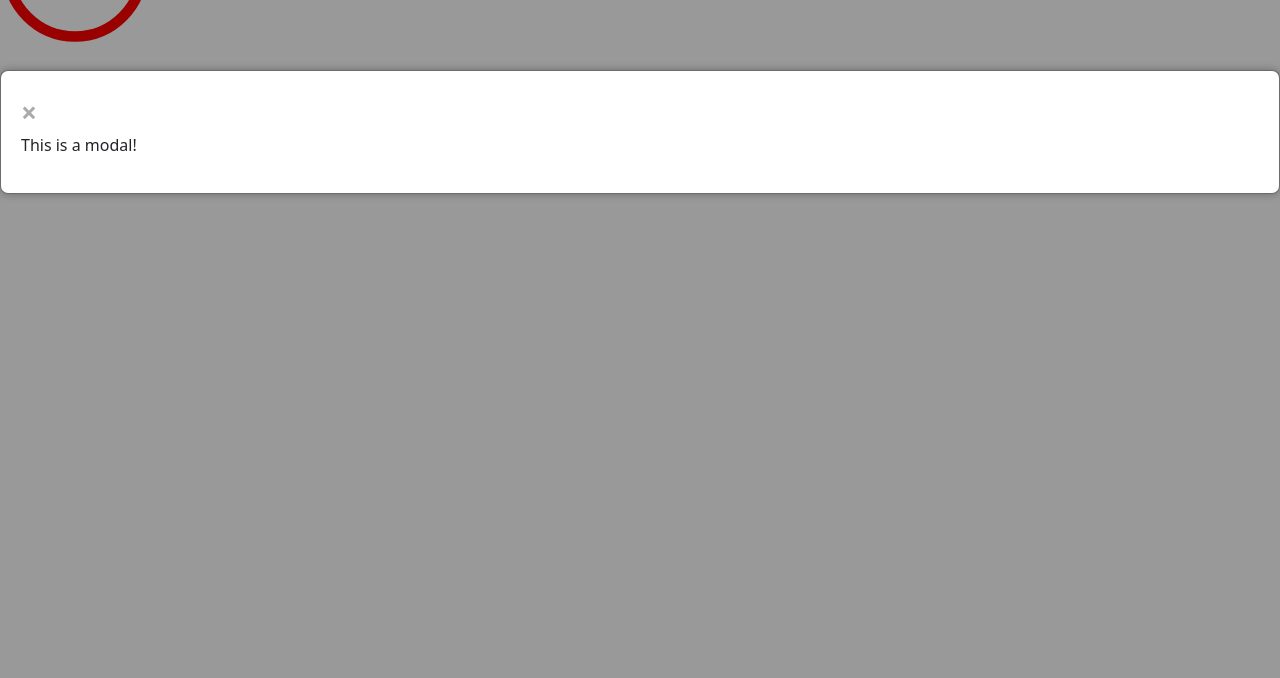
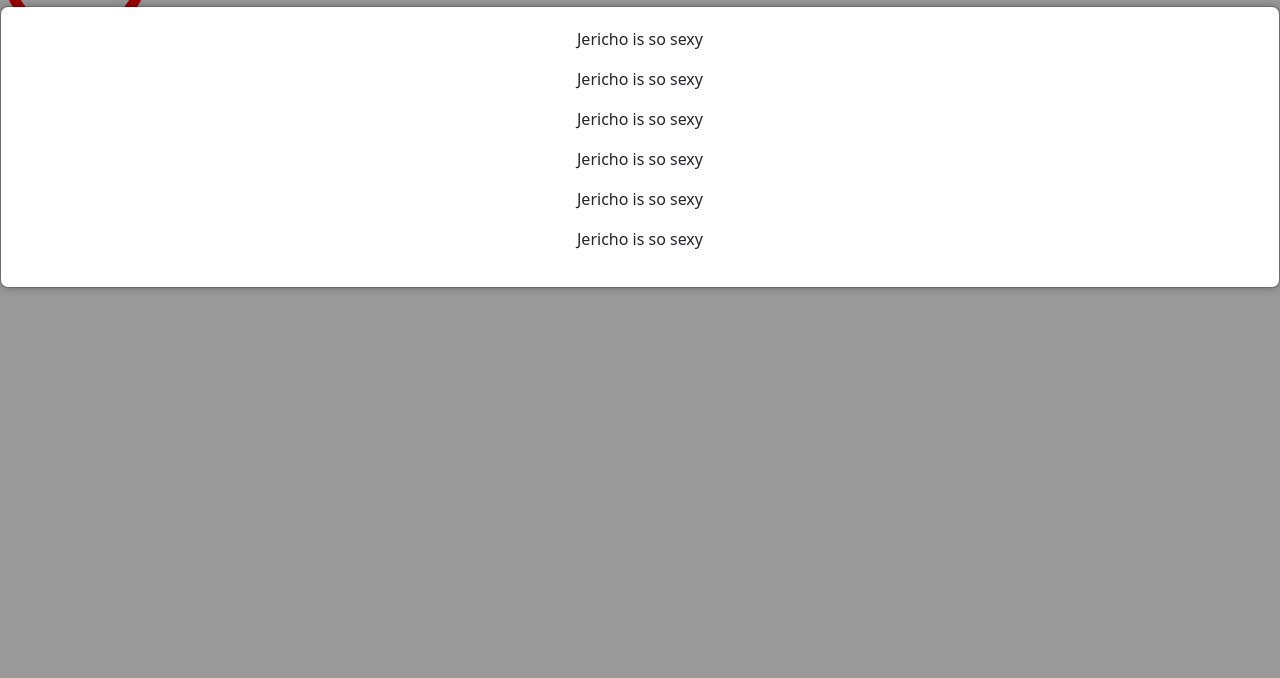
Before and after one commit to imro1/HitIt, a Flask app: page /easy in a window 1280 px wide. Shown: the part 122-800 px from the top of the page. Run offline with Flask 3, Linux system fonts and the light colour scheme.

Commit message:
more commits we love it, added modals, game is pretty much done, just need to work on some design for a while and maybe better the js

```diff
--- a/static/css/styles.css
+++ b/static/css/styles.css
@@ -99,6 +99,7 @@
     font-weight: bold;
     border-radius: 5px;
 }
+
 /* MODAL */
 .modal {
     display: none;
@@ -106,31 +107,17 @@
     z-index: 1;
     left: 0;
     top: 0;
-    width: 50%;
-    height: 50%;
     overflow: auto;
     background-color: rgba(0, 0, 0, 0.4);
 }
 
 .modal-content {
     background-color: #fefefe;
-    margin: 15% auto;
+    margin: 10% auto;
     padding: 20px;
     border: 1px solid #888;
-    width: 80%;
+    width: 50%;
     box-shadow: 0 0 10px 0 rgba(0, 0, 0, 0.3);
+    align-content: center;
+    text-align: center;
 }
-
-.close {
-    color: #aaa;
-    float: right;
-    font-size: 28px;
-    font-weight: bold;
-}
-
-.close:hover,
-.close:focus {
-    color: black;
-    text-decoration: none;
-    cursor: pointer;
-}
--- a/static/js.js
+++ b/static/js.js
@@ -58,13 +58,8 @@
 </div>
 `;
 var modal = document.getElementById("myModal");
-var span = document.getElementsByClassName("close")[0];
 startTimer();
-window.onclick = function(event) {
-  if(event.target == modal) {
-    modal.style.display="none";
-  }
-}
+
 function onTimesUp() {
   clearInterval(timerInterval);
   modal.style.display="block";
--- a/templates/easy.html
+++ b/templates/easy.html
@@ -23,8 +23,12 @@
     <p><span id="display">0</span></p>
     <div id="myModal" class="modal">
         <div class="modal-content">
-          <span class="close">&times;</span>
-          <p>This is a modal!</p>
+          <p>Jericho is so sexy</p>
+          <p>Jericho is so sexy</p>
+          <p>Jericho is so sexy</p>
+          <p>Jericho is so sexy</p>
+          <p>Jericho is so sexy</p>
+          <p>Jericho is so sexy</p>
         </div>
       </div>
     <script type="text/javascript" src="/static/js.js"></script>
```
